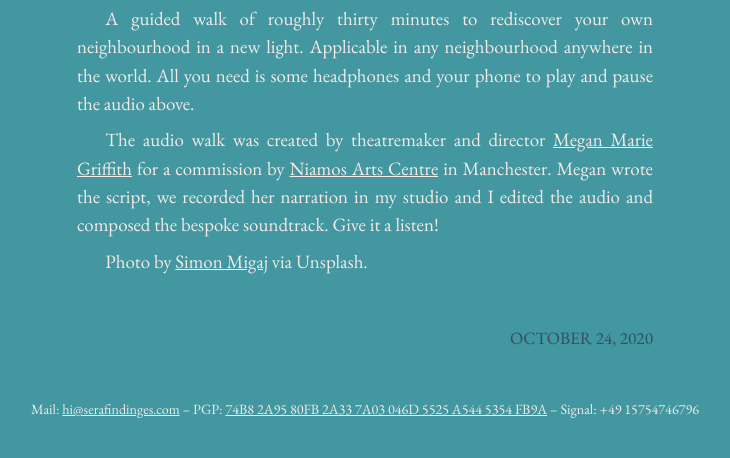
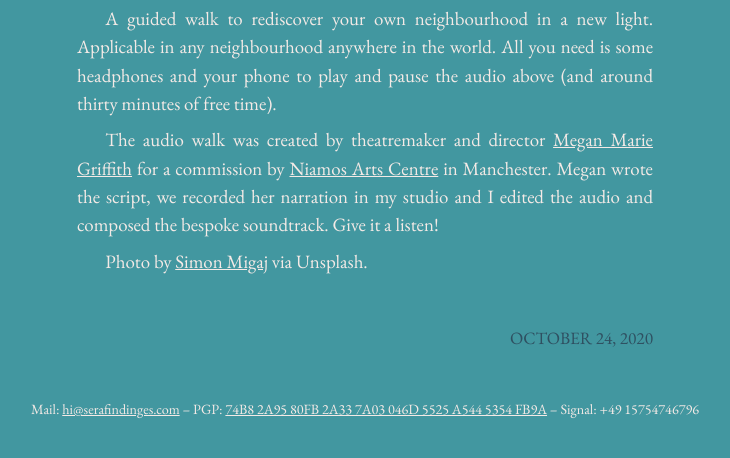
Before and after one commit to SerafinDinges/serafindinges.com, a Jekyll site: the page built from _posts/2020-10-24-no-place-like-home.md, in a window 1280 px wide, cut to the strip 481-945 px from the top of the page. Shown: the top 458 px of the strip, without its empty margins (275-1005 px from the left). Built offline with Jekyll 4.4.1, drawn with Linux system fonts in a browser that asks for light colours.

Commit message:
Update 2020-10-24-no-place-like-home.md

```diff
--- a/_posts/2020-10-24-no-place-like-home.md
+++ b/_posts/2020-10-24-no-place-like-home.md
@@ -8,7 +8,7 @@ layout: post
 <iframe width="100%" height="166" scrolling="no" frameborder="no" allow="autoplay" src="https://w.soundcloud.com/player/?url=https%3A//api.soundcloud.com/tracks/917047522&color=%23645f54&auto_play=false&hide_related=true&show_comments=false&show_user=true&show_reposts=false&show_teaser=false"></iframe>
 
 
-A guided walk of roughly thirty minutes to rediscover your own neighbourhood in a new light. Applicable in any neighbourhood anywhere in the world. All you need is some headphones and your phone to play and pause the audio above.
+A guided walk to rediscover your own neighbourhood in a new light. Applicable in any neighbourhood anywhere in the world. All you need is some headphones and your phone to play and pause the audio above (and around thirty minutes of free time).
 
 
 The audio walk was created by theatremaker and director [Megan Marie Griffith](https://twitter.com/meganmegamegme) for a commission by [Niamos Arts Centre](https://niamos.co.uk/starvin-artist) in Manchester. Megan wrote the script, we recorded her narration in my studio and I edited the audio and composed the bespoke soundtrack. Give it a listen!
```
